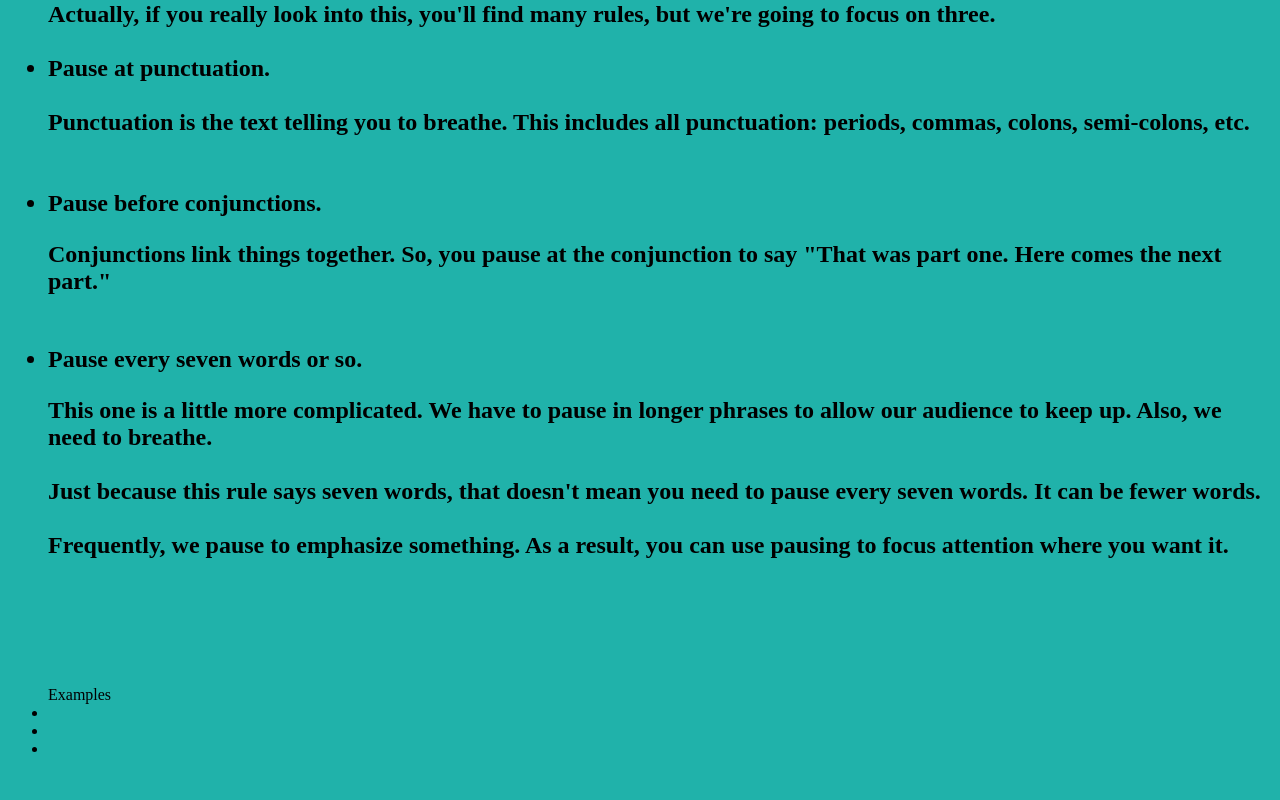
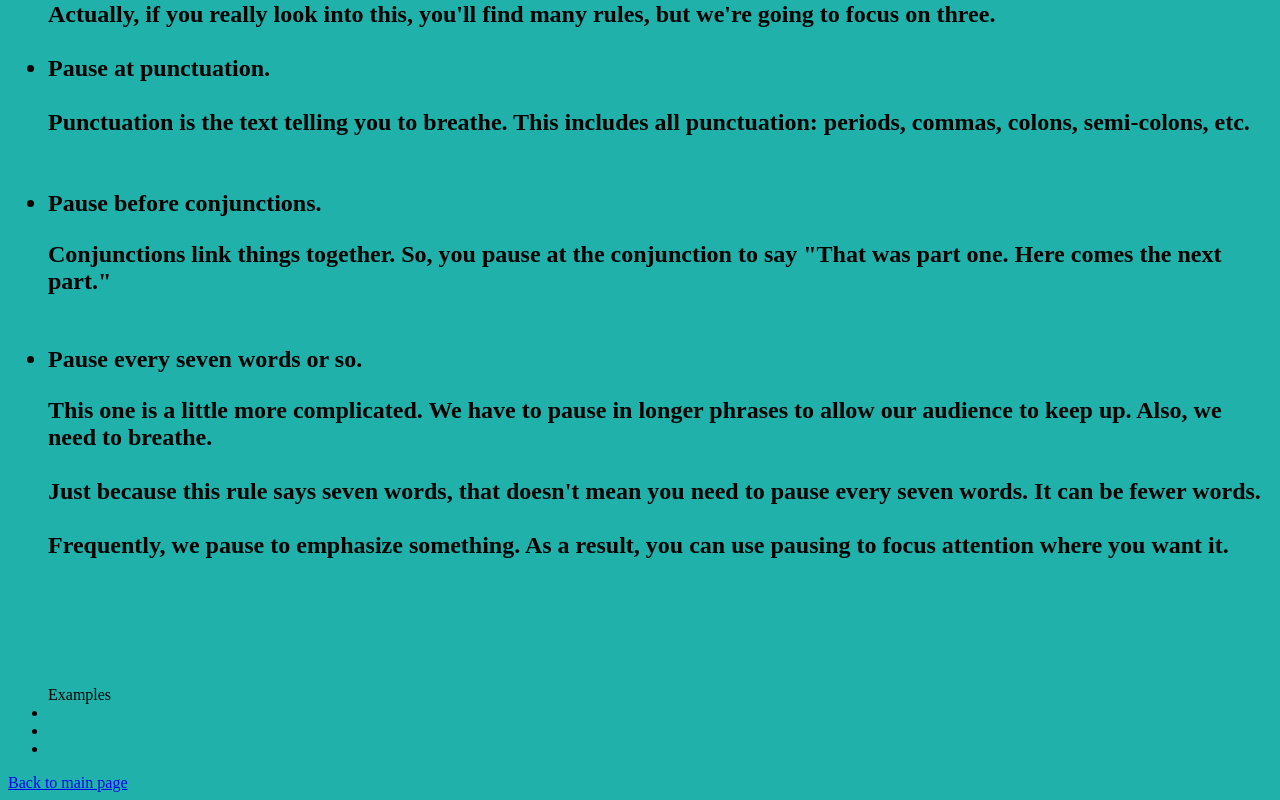
Before and after one commit to oxymoron1967/linguistics, a plain HTML site: page pausing.html in a window 1280 px wide. Shown: the part 480-1280 px from the top of the page. Before the commit the page ends 1254 px from the top, so only its background shows below. Drawn offline with Linux system fonts and the light colour scheme.

Commit message:
Add files via upload

```diff
--- a/pausing.html
+++ b/pausing.html
@@ -57,9 +57,9 @@
 </ul>
 
 
+<a href="index.html">Back to main page</a>
 
-
-
+</body>
 
 
 
```
